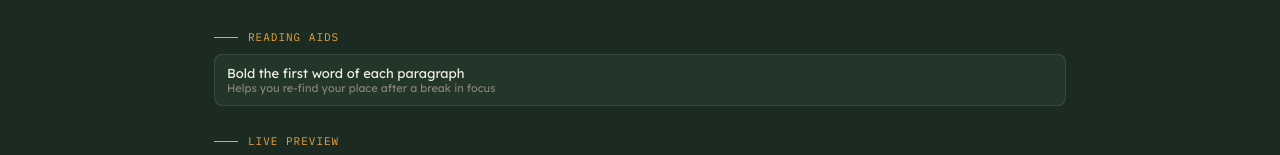
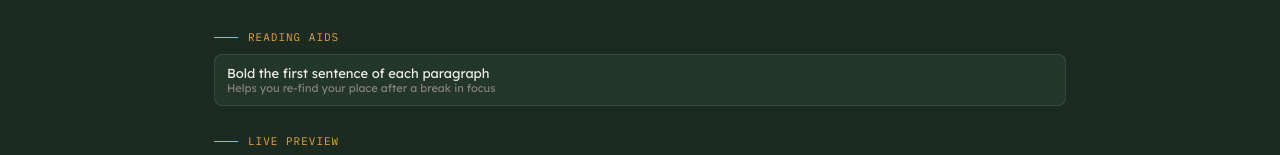
Before and after one commit to Zhuo-Xuan/PagePal, a React (Vite) app: page / in a window 1280 px wide. Both pictures are taken after a click on the button "Settings". Shown: the part 467-622 px from the top of the page. Built offline with nearby package versions, Linux system fonts and the light colour scheme.

Commit message:
Update SettingsPage.jsx

```diff
--- a/src/pages/SettingsPage.jsx
+++ b/src/pages/SettingsPage.jsx
@@ -64,9 +64,9 @@ export default function SettingsPage({ customization, setCustomization }) {
         <SectionLabel>Reading aids</SectionLabel>
         <div className="option-list">
           <OptionRow
-            active={customization.boldFirstWord}
-            onClick={() => setCustomization((c) => ({ ...c, boldFirstWord: !c.boldFirstWord }))}
-            title="Bold the first word of each paragraph"
+            active={customization.boldFirstSentence}
+            onClick={() => setCustomization((c) => ({ ...c, boldFirstSentence: !c.boldFirstSentence }))}
+            title="Bold the first sentence of each paragraph"
             sub="Helps you re-find your place after a break in focus"
             icon={Bold}
           />
@@ -83,7 +83,7 @@ export default function SettingsPage({ customization, setCustomization }) {
           fontSize: customization.fontSize,
         }}
       >
-        {renderParagraph(ALICE_TEXT[0], customization.boldFirstWord)}
+        {renderParagraph(ALICE_TEXT[0], customization.boldFirstSentence)}
       </div>
 
       <div className="insight-card">
```
